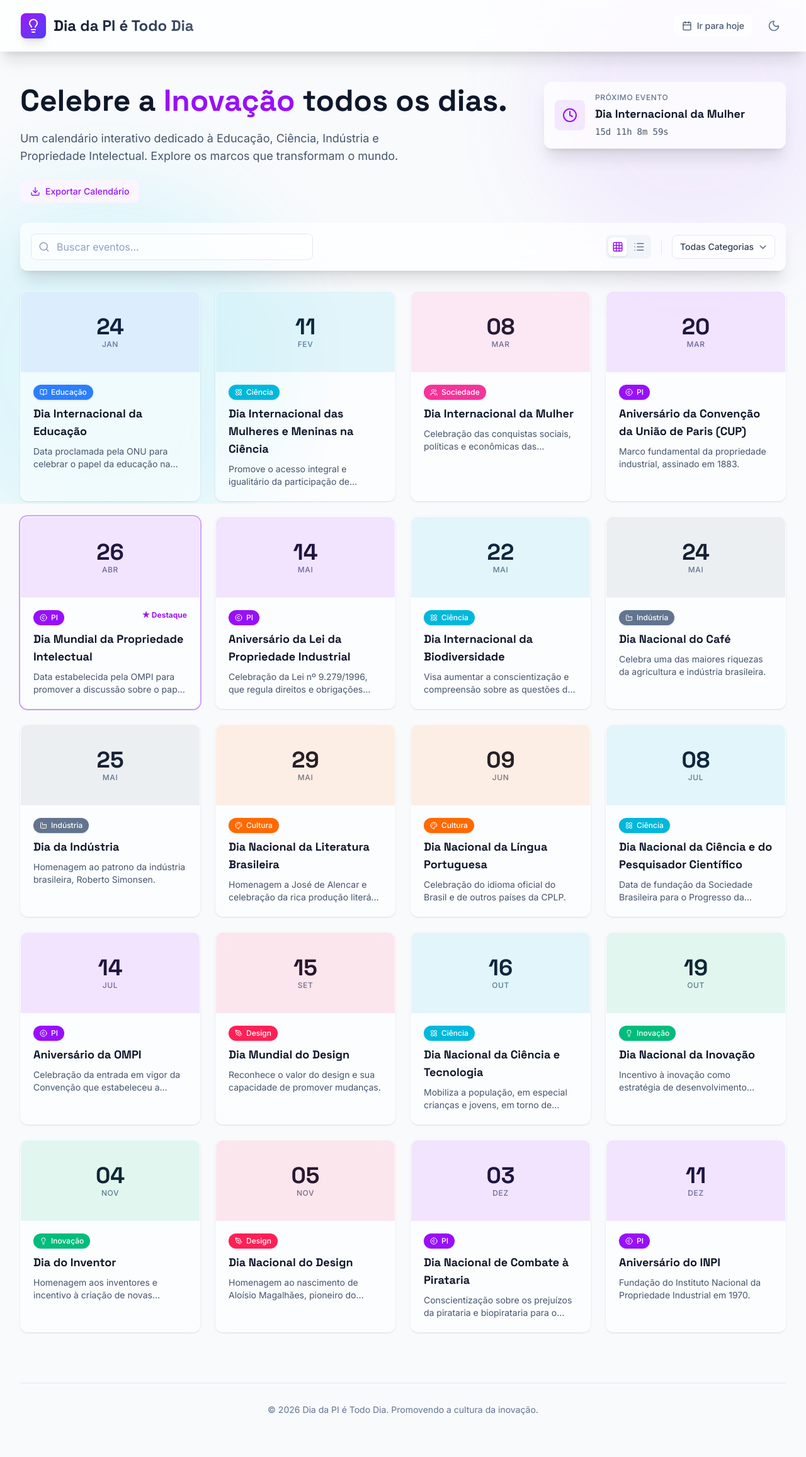
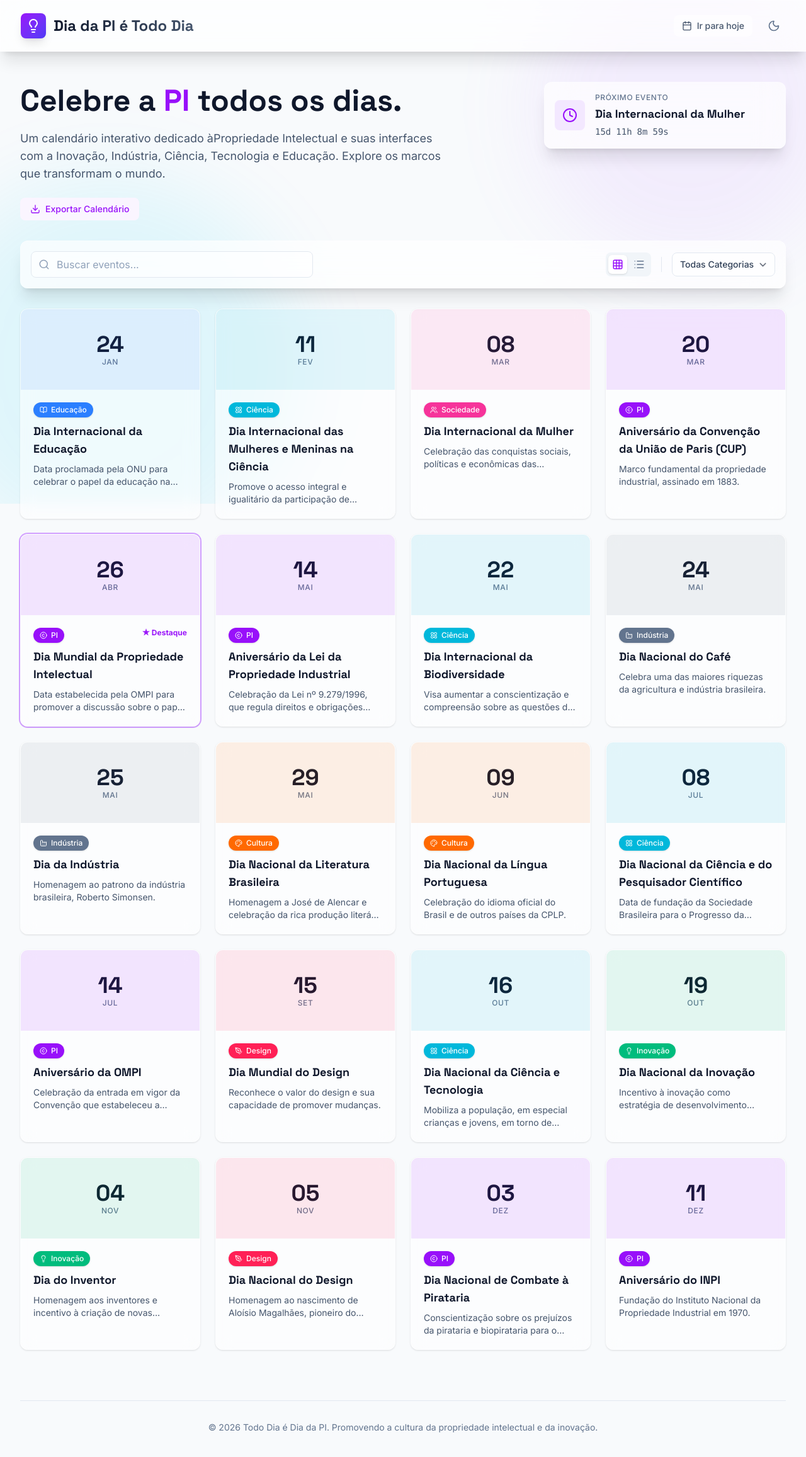
Before and after one commit to dmenezes007/pi-todo-dia, a React (Vite) app: page / in a window 1280 px wide. Shown: the top 2314 px of the page at 63% size. Built offline with nearby package versions, Linux system fonts and the light colour scheme.

Commit message:
chore: atualizar textos institucionais da interface

```diff
--- a/src/App.tsx
+++ b/src/App.tsx
@@ -309,10 +309,10 @@ export default function App() {
         <div className="grid grid-cols-1 lg:grid-cols-3 gap-8 items-start">
           <div className="lg:col-span-2 space-y-4">
             <h2 className="text-4xl sm:text-5xl font-display font-bold text-slate-900 dark:text-white leading-tight">
-              Celebre a <span className="text-purple-600 dark:text-purple-400">Inovação</span> todos os dias.
+              Celebre a <span className="text-purple-600 dark:text-purple-400">PI</span> todos os dias.
             </h2>
             <p className="text-lg text-slate-600 dark:text-slate-300 max-w-2xl">
-              Um calendário interativo dedicado à Educação, Ciência, Indústria e Propriedade Intelectual. Explore os marcos que transformam o mundo.
+              Um calendário interativo dedicado àPropriedade Intelectual e suas interfaces com a Inovação, Indústria, Ciência, Tecnologia e Educação. Explore os marcos que transformam o mundo.
             </p>
 
             <div className="flex flex-wrap gap-2 pt-2">
@@ -466,7 +466,7 @@ export default function App() {
         )}
 
         <footer className="mt-20 pt-8 border-t border-slate-200 dark:border-slate-800 text-center text-slate-500 text-sm">
-          <p>© {currentYear} Dia da PI é Todo Dia. Promovendo a cultura da inovação.</p>
+          <p>© {currentYear} Todo Dia é Dia da PI. Promovendo a cultura da propriedade intelectual e da inovação.</p>
         </footer>
 
       </main>
```
